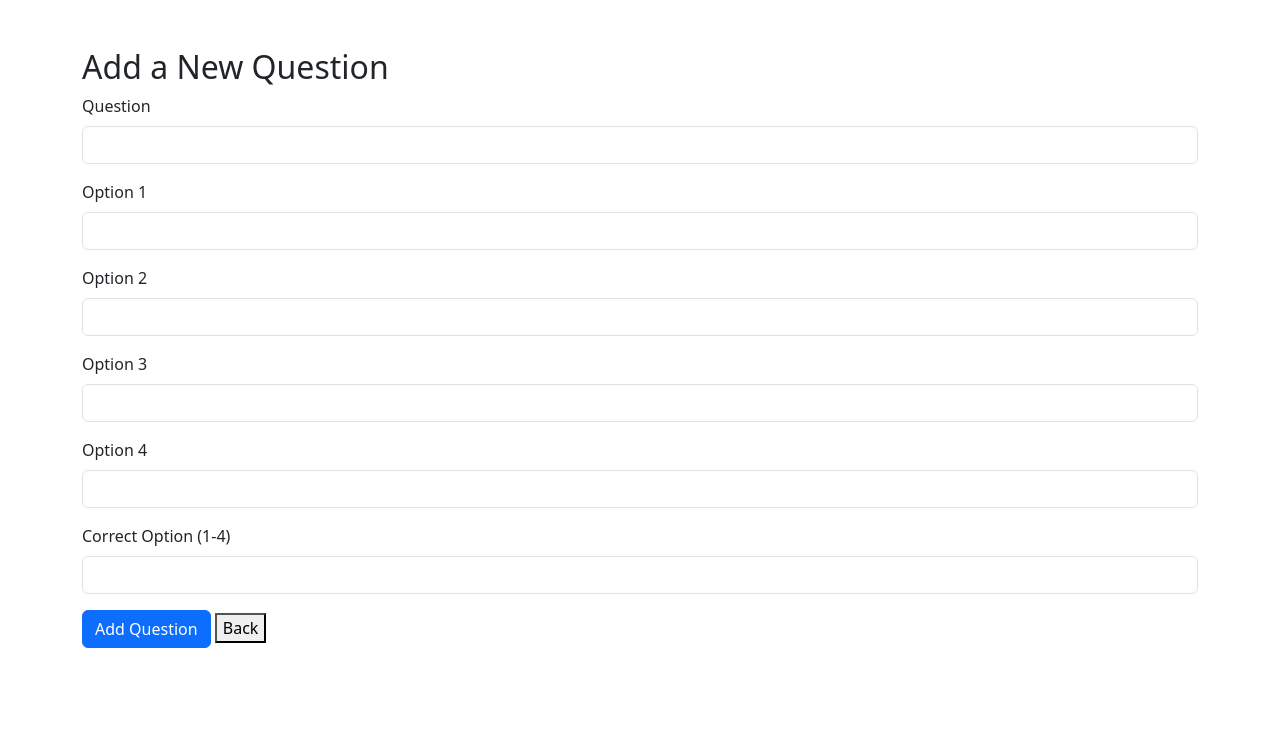
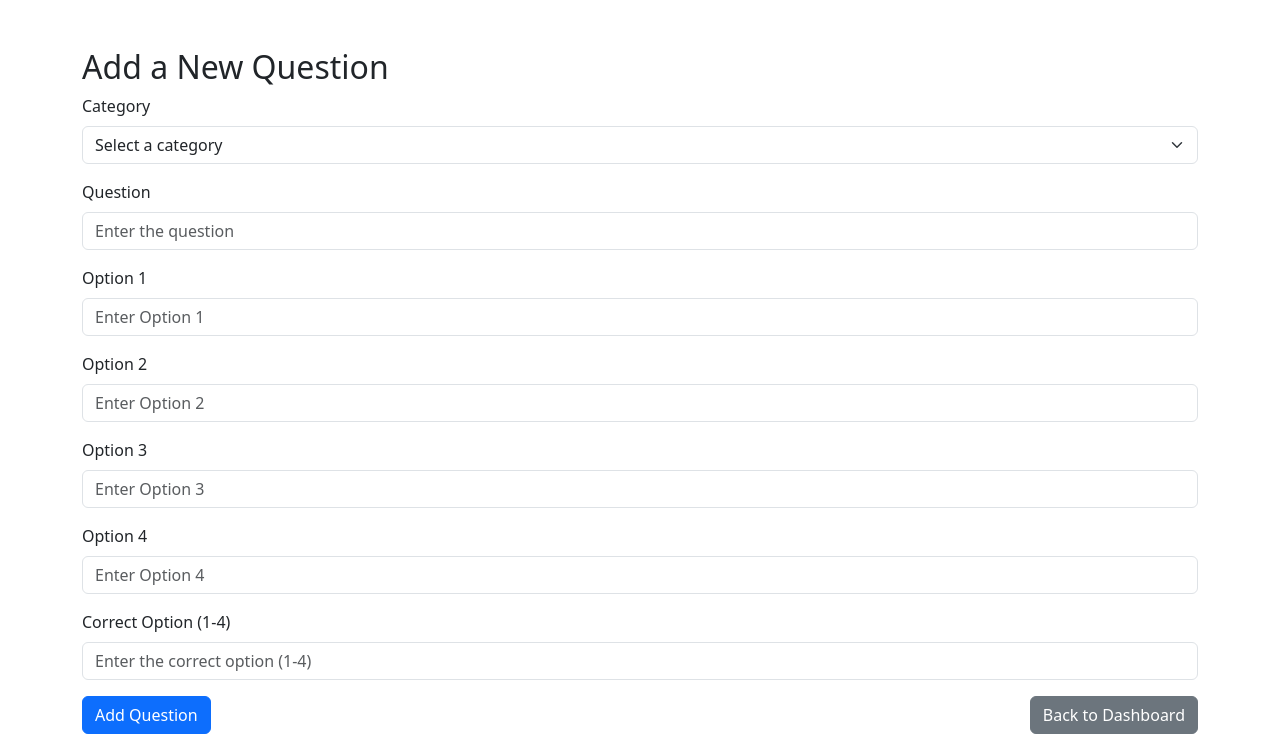
Before and after one commit to Kizito24/plusplusplus, a Flask app: template templates/add_question.html in a window 1280 px wide. Shown: the part 56-800 px from the top of the page. Run offline with Flask 3, Linux system fonts and the light colour scheme; the template is opened without the code that fills it, so the values that code supplies are empty; some libraries are stand-ins or nearby versions.

Commit message:
Added Category functionality and other database fixes

```diff
--- a/app.py
+++ b/app.py
@@ -188,6 +188,15 @@ def quiz():
     current_question = questions[current_index]
     return render_template('quiz.html', question=current_question, current_index=current_index, total=len(questions))
 
+@app.route('/quiz/results')
+def quiz_results():
+    if 'quiz_results' not in session:
+        return redirect(url_for('quiz'))
+
+    results = session['quiz_results']
+    return render_template('quiz_results.html', **results)
+
+
 @app.route('/add', methods=['GET', 'POST'])
 def add_question():
     # Check if the user is logged in
@@ -209,8 +218,12 @@ def add_question():
     if not user or not user.get('is_admin', False):
         return redirect(url_for('home'))  # Redirect non-admin users
 
+    # Fetch all categories from the database
+    categories = list(mongo.db.categories.find())
+
     # If POST request, process the form submission
     if request.method == 'POST':
+        category_id = request.form.get('category')
         question_text = request.form['question']
         option1 = request.form['option1']
         option2 = request.form['option2']
@@ -218,17 +231,24 @@ def add_question():
         option4 = request.form['option4']
         correct_option = int(request.form['correct_option'])
 
+        # Validate the selected category
+        if not category_id or not mongo.db.categories.find_one({'_id': ObjectId(category_id)}):
+            flash('Invalid category selected. Please try again.', 'error')
+            return redirect(url_for('add_question'))
+
         # Insert the question into the database
         mongo.db.questions.insert_one({
+            'category_id': ObjectId(category_id),
             'question': question_text,
             'options': [option1, option2, option3, option4],
             'correct_option': correct_option
         })
 
-        return redirect(url_for('add_question'))  # Redirect to admin dashboard
+        flash('Question added successfully!', 'success')
+        return redirect(url_for('add_question'))  # Stay on the add question page
 
-    # Render the add question form
-    return render_template('add_question.html')
+    # Render the add question form, passing categories to the template
+    return render_template('add_question.html', categories=categories)
 
 @app.route('/add-category', methods=['GET', 'POST'])
 def add_category():
@@ -259,4 +279,4 @@ def logout():
     return redirect(url_for('login'))  # Redirect to the login page after logging out
 
 if __name__ == '__main__':
-    app.run()
+    app.run(host='0.0.0.0', debug=False)
--- a/package.json
+++ b/package.json
@@ -0,0 +1,4 @@
+"scripts": {
+  "start": "python -m flask run",
+  "build": "echo 'No build needed'"
+}
--- a/templates/add_question.html
+++ b/templates/add_question.html
@@ -33,42 +33,60 @@
             </div>
         </div>
     </nav>
+
+    <!-- Main Content -->
     <div class="container mt-5">
         <h2>Add a New Question</h2>
         <form method="POST" action="/add">
+            <!-- Category Dropdown -->
+            <div class="mb-3">
+                <label for="category" class="form-label">Category</label>
+                <select class="form-select" id="category" name="category" required>
+                    <option value="" disabled selected>Select a category</option>
+                    {% for category in categories %}
+                        <option value="{{ category['_id'] }}">{{ category['name'] }}</option>
+                    {% endfor %}
+                </select>
+            </div>
+
+            <!-- Question Input -->
             <div class="mb-3">
                 <label for="question" class="form-label">Question</label>
-                <input type="text" class="form-control" id="question" name="question" required>
+                <input type="text" class="form-control" id="question" name="question" placeholder="Enter the question" required>
             </div>
+
+            <!-- Options Inputs -->
             <div class="mb-3">
                 <label for="option1" class="form-label">Option 1</label>
-                <input type="text" class="form-control" id="option1" name="option1" required>
+                <input type="text" class="form-control" id="option1" name="option1" placeholder="Enter Option 1" required>
             </div>
             <div class="mb-3">
                 <label for="option2" class="form-label">Option 2</label>
-                <input type="text" class="form-control" id="option2" name="option2" required>
+                <input type="text" class="form-control" id="option2" name="option2" placeholder="Enter Option 2" required>
             </div>
             <div class="mb-3">
                 <label for="option3" class="form-label">Option 3</label>
-                <input type="text" class="form-control" id="option3" name="option3" required>
+                <input type="text" class="form-control" id="option3" name="option3" placeholder="Enter Option 3" required>
             </div>
             <div class="mb-3">
                 <label for="option4" class="form-label">Option 4</label>
-                <input type="text" class="form-control" id="option4" name="option4" required>
+                <input type="text" class="form-control" id="option4" name="option4" placeholder="Enter Option 4" required>
             </div>
+
+            <!-- Correct Option Input -->
             <div class="mb-3">
                 <label for="correct_option" class="form-label">Correct Option (1-4)</label>
-                <input type="number" class="form-control" id="correct_option" name="correct_option" min="1" max="4" required>
+                <input type="number" class="form-control" id="correct_option" name="correct_option" min="1" max="4" placeholder="Enter the correct option (1-4)" required>
             </div>
-            <button type="submit" class="btn btn-primary">Add Question</button>
-            <button onclick="goBack()">Back</button>
 
-    <script>
-        function goBack() {
-            window.history.back();
-        }
-    </script>
+            <!-- Buttons -->
+            <div class="d-flex justify-content-between">
+                <button type="submit" class="btn btn-primary">Add Question</button>
+                <a href="{{ url_for('admin_dashboard') }}" class="btn btn-secondary">Back to Dashboard</a>
+            </div>
         </form>
     </div>
+
+    <script src="https://cdn.jsdelivr.net/npm/bootstrap@5.3.0/dist/js/bootstrap.bundle.min.js"></script>
 </body>
 </html>
```
Also changed, not shown: templates/quiz_results.html (added, +34 -0 lines), templates/select_category.html (added, +21 -0 lines).
